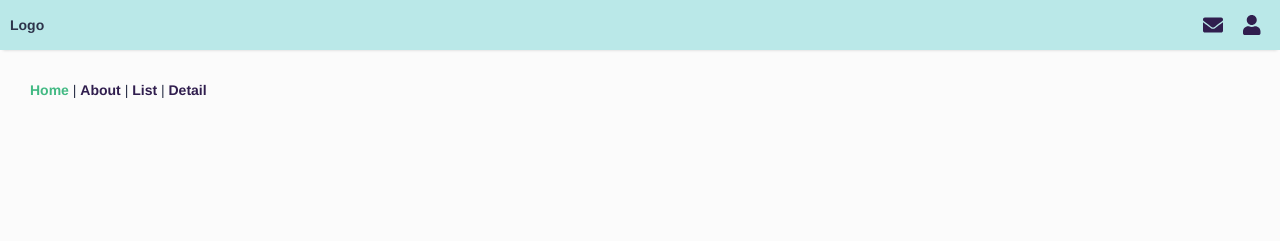
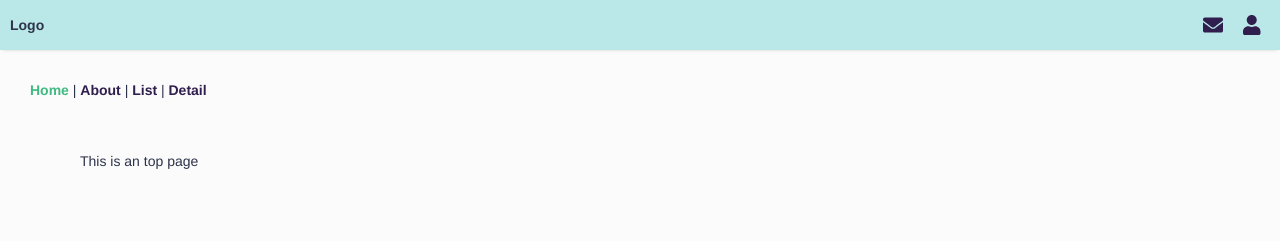
Before and after one commit to scene-live/t-housekeeper, a Vue app: page /#/ in a window 1280 px wide. Shown: the top 241 px of the page. Built offline with nearby package versions, Linux system fonts and the light colour scheme; what v-calendar would draw is missing.

Commit message:
トップページにテキストを追加した。

```diff
--- a/src/views/Home.vue
+++ b/src/views/Home.vue
@@ -1,6 +1,5 @@
 <template>
-  <div class="">
-  </div>
+  <h1>This is an top page</h1>
 </template>
 
 <script lang="ts">
```
